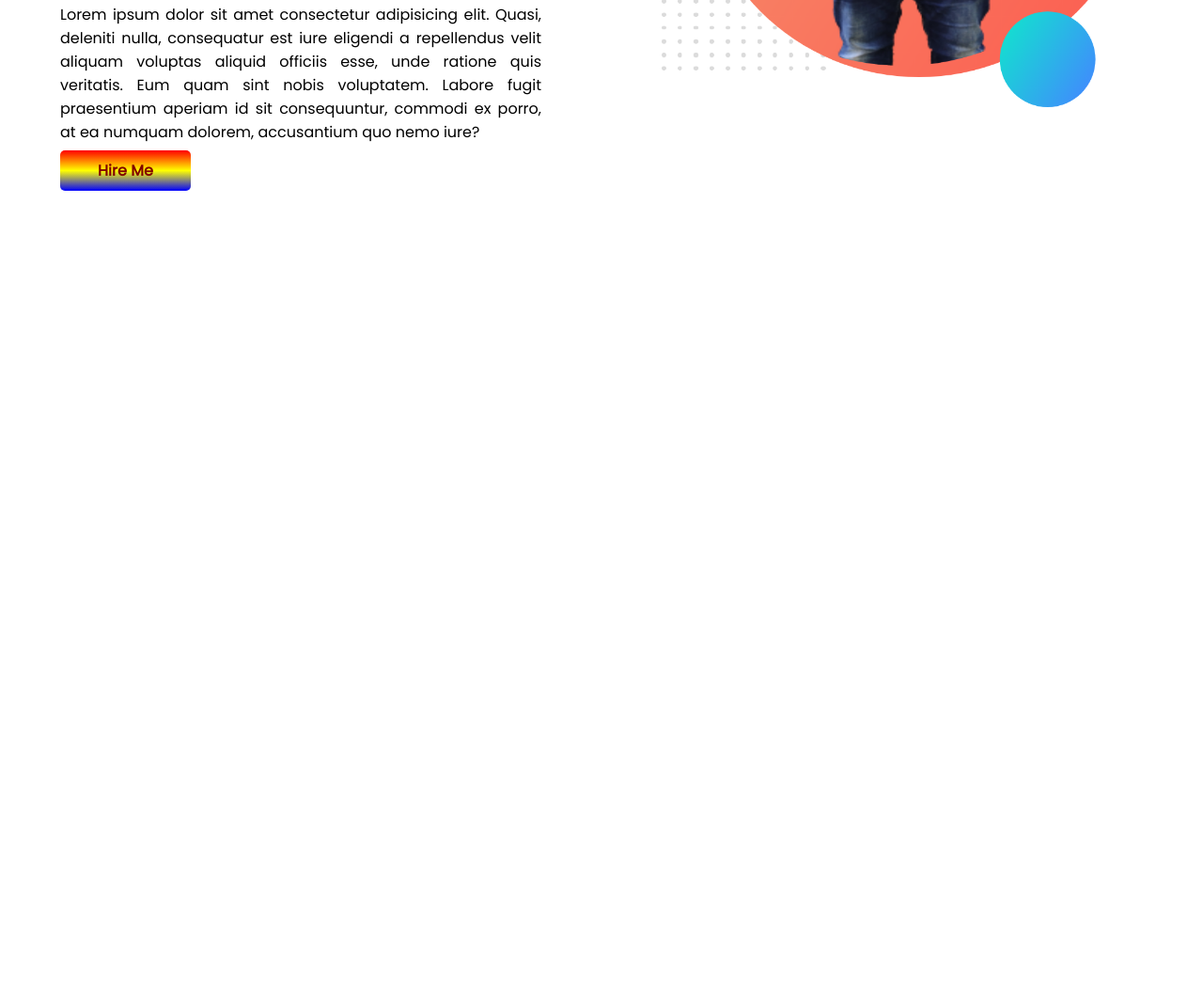
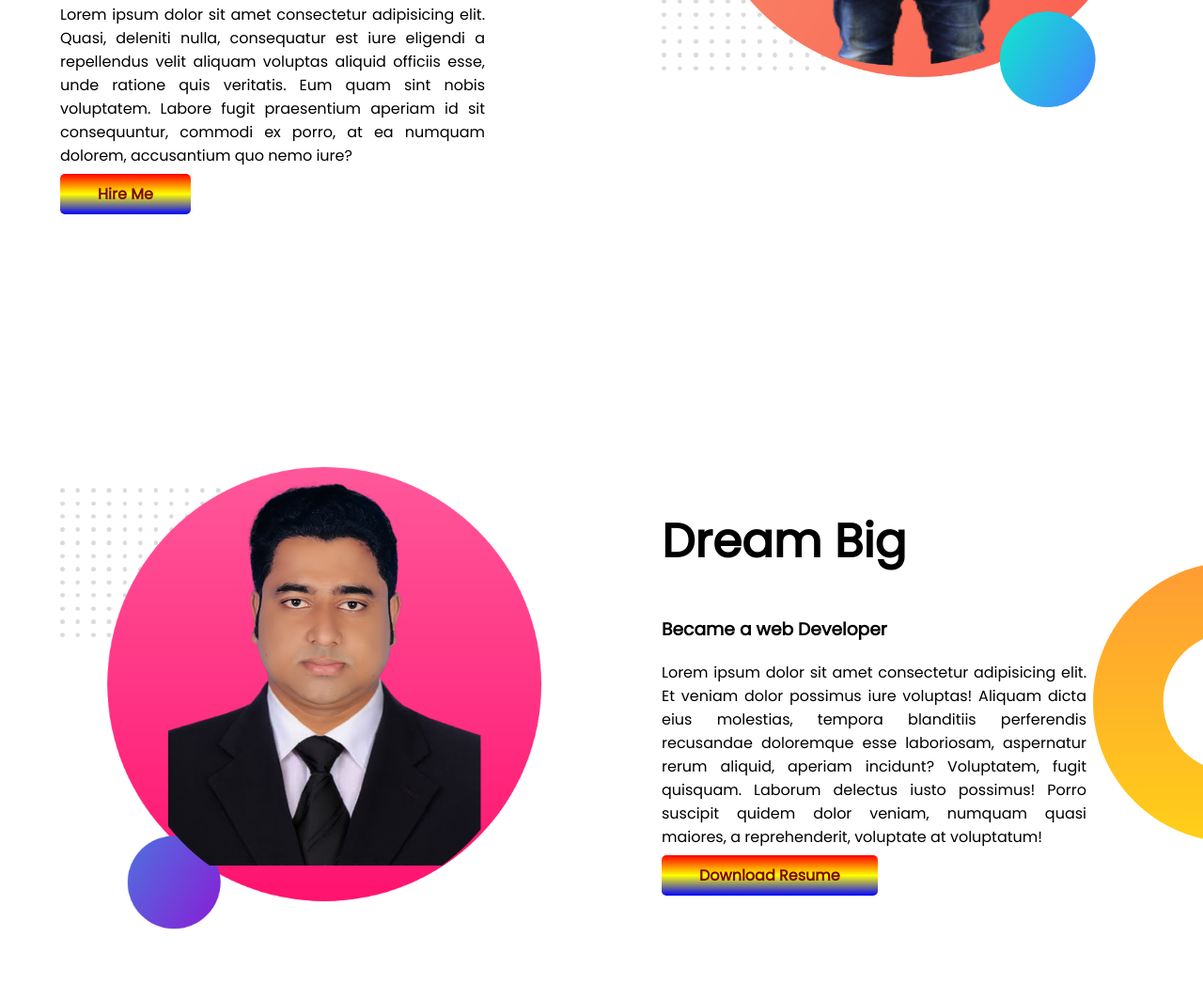
Before and after one commit to Shuvoghosh7/-developer-portfolio, a plain HTML site: page index.html in a window 1280 px wide. Shown: the part 458-1521 px from the top of the page at 94% size. Before the commit the page ends 800 px from the top, so only its background shows below. Drawn offline with Linux system fonts and the light colour scheme; a web font is replaced by a local one.

Commit message:
Add another section

```diff
--- a/index.html
+++ b/index.html
@@ -29,6 +29,18 @@
             <img src="images/m-bg.png" alt="">
         </div>
     </section>
+    <section class="Dreme-big">
+        <div class="width" >
+           <img src="images/s-bg2.png" alt="">
+        </div>
+        <div class="width">
+            <h1>Dream Big</h1>
+            <h3>Became a web Developer</h3>
+            <p>Lorem ipsum dolor sit amet consectetur adipisicing elit. Et veniam dolor possimus iure voluptas! Aliquam dicta eius molestias, tempora blanditiis perferendis recusandae doloremque esse laboriosam, aspernatur rerum aliquid, aperiam incidunt? Voluptatem, fugit quisquam. Laborum delectus iusto possimus! Porro suscipit quidem dolor veniam, numquam quasi maiores, a reprehenderit, voluptate at voluptatum!</p>
+            <a class="Link-button" target="blank" href="">Download Resume</a>
+        </div>
+
+    </section>
 
 </body>
 
--- a/style.css
+++ b/style.css
@@ -10,6 +10,7 @@ h1{
 }
 section{
     display: flex;
+    margin-bottom: 150px;
 
 
 }
@@ -22,6 +23,7 @@ section{
 }
 .width p{
     text-align: justify;
+    padding-right: 60px;
 }
 .Link-button{
     text-decoration: none;
@@ -35,3 +37,8 @@ section{
     background-image: url(images/top-banner.png);
     background-repeat: no-repeat;
 }
+.Dreme-big{
+    background-image:url(images/dream-bg.png);
+    background-repeat: no-repeat;
+    background-position: right;
+}
```
Also changed, not shown: images/s-bg2.png (added).
